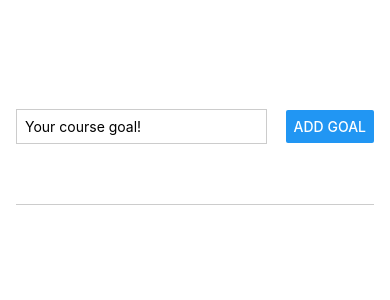
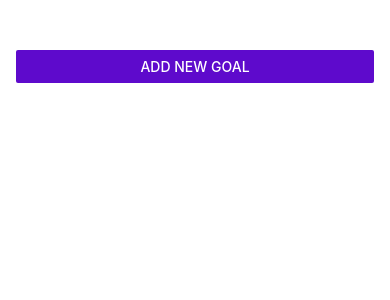
Before and after one commit to KalZheng/RN-Course, a React Native app: screen / in a window 390 px wide. Shown: the top 300 px of the page. Built offline with nearby package versions, Linux system fonts and the light colour scheme.

Commit message:
add modal for add item

```diff
--- a/App.js
+++ b/App.js
@@ -1,11 +1,12 @@
 import { useState } from 'react';
-import { FlatList, StyleSheet, View } from 'react-native';
+import { FlatList, StyleSheet, View, Button } from 'react-native';
 
 import GoalItem from './components/GoalItem';
 import GoalInput from './components/GoalInput';
 
 export default function App() {
   const [courseGoals, setCourseGoals] = useState([]);
+  const [modalIsVisible, setModalIsVisible] = useState(false);
 
   function addGoalHandler(enteredGoalText) {
     setCourseGoals(currentCourseGoals => [
@@ -16,13 +17,23 @@ export default function App() {
 
   function deleteGoalHandler(id) {
     setCourseGoals(currentCourseGoals => {
-      return currentCourseGoals.filter((item) => item.key !== id );
+      return currentCourseGoals.filter((item) => item.key !== id);
     });
+  }
+
+  function startAddGoalHandler() {
+    console.log('here');
+    setModalIsVisible(true);
   }
 
   return (
     <View style={styles.appContainer}>
-      <GoalInput onAddGoal={addGoalHandler} />
+      <Button
+        title="Add New Goal"
+        color="#5e0acc"
+        onPress={startAddGoalHandler}
+      />
+      <GoalInput visible={modalIsVisible} onAddGoal={addGoalHandler} />
       <View style={styles.goalsContainer}>
         <FlatList
           alwaysBounceVertical={false}
@@ -32,7 +43,7 @@ export default function App() {
               onDeleteItem={deleteGoalHandler}
               text={itemData.item.text}
               id={itemData.item.key}
-              />);
+            />);
           }}
           //this is not needed
           // if the object, (in this case enteredGoalText)
--- a/components/GoalInput.js
+++ b/components/GoalInput.js
@@ -2,7 +2,8 @@ import {
     View,
     TextInput,
     Button,
-    StyleSheet
+    StyleSheet,
+    Modal
 } from "react-native";
 import { useState } from "react";
 
@@ -19,6 +20,7 @@ function GoalInput(props) {
     }
 
     return (
+        <Modal visible={props.visible} animationType="slide">
             <View style={styles.inputContainer}>
                 <TextInput style={styles.TextInput}
                     placeholder="Your course goal!"
@@ -28,6 +30,7 @@ function GoalInput(props) {
                 />
                 <Button title="Add Goal" onPress={addGoalHandler} />
             </View>
+        </Modal>
     );
 }
 
```
Lines whose indentation alone changed are shown as unchanged.
